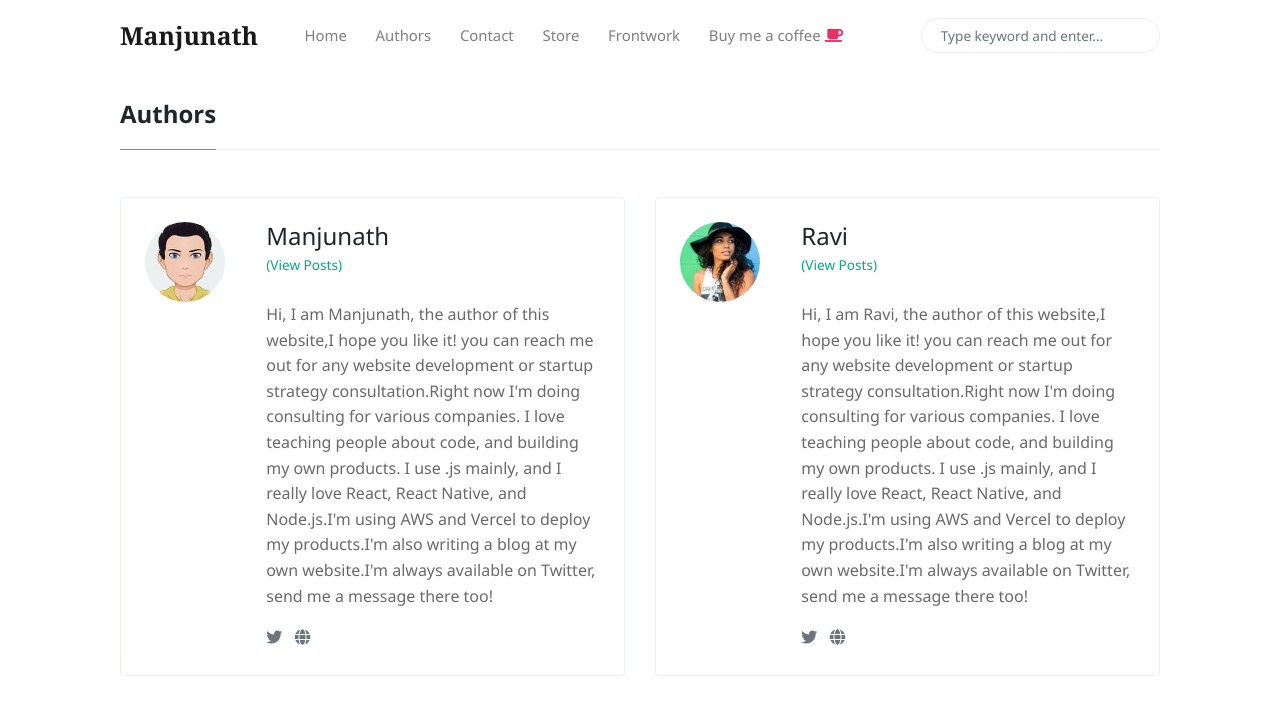
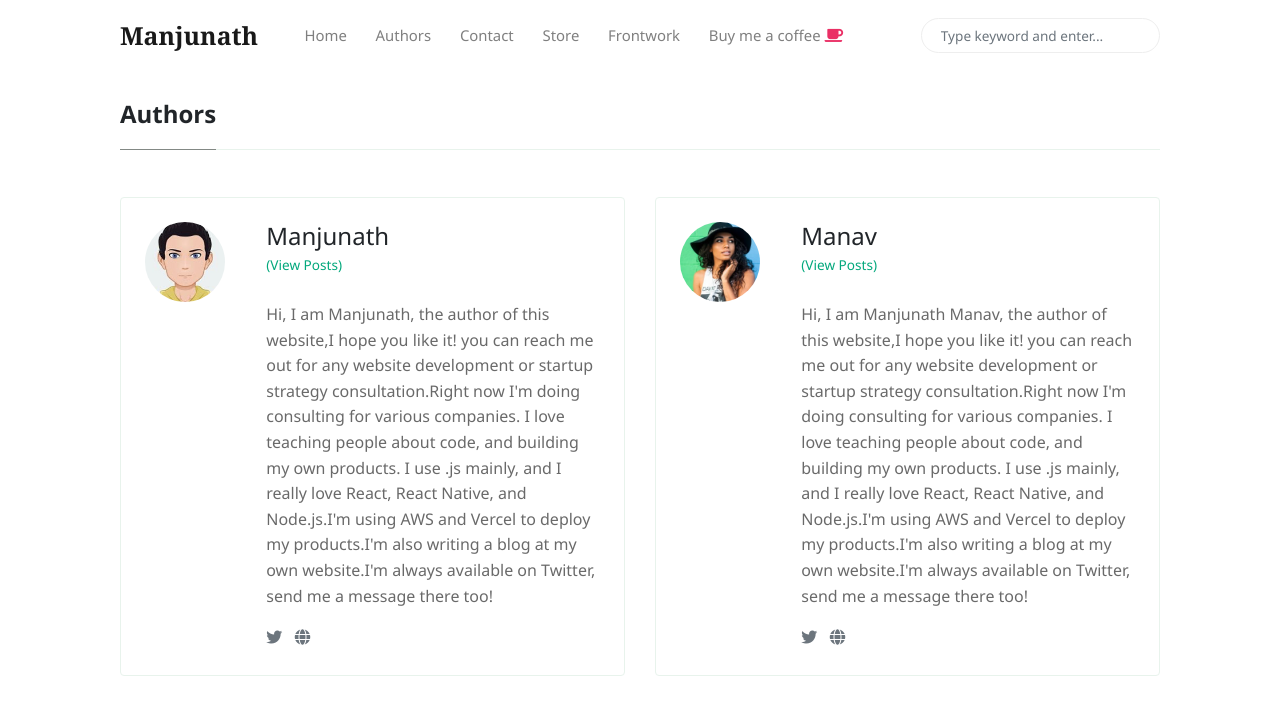
Before and after one commit to kalburgimanjunath/newtwoprofile, a Jekyll site: the page built from _pages/authors-list.html, in a window 1280 px wide. Shown: the top 715 px of the page. Built offline with Jekyll 4.4.1, drawn with Linux system fonts in a browser that asks for light colours; nearby versions of some CDN libraries.

Commit message:
Update _config.yml

```diff
--- a/_config.yml
+++ b/_config.yml
@@ -35,12 +35,12 @@
       bio:            "Hi, I am Manjunath, the author of this website,I hope you like it! you can reach me out for any website development or startup strategy consultation.Right now I'm doing consulting for various companies. I love teaching people about code, and building my own products. I use .js mainly, and I really love React, React Native, and Node.js.I'm using AWS and Vercel to deploy my products.I'm also writing a blog at my own website.I'm always available on Twitter, send me a message there too!"
       email:          manjunathkalburgi@gmail.com
       twitter:        https://twitter.com/kalburgimhubli
-    Ravi:
-      name:           Ravi
-      site:           https://ravi.github.io
+    Manav:
+      name:           Manav
+      site:           https://manav.github.io
       avatar:         /assets/images/avatar2.jpg
-      bio:            "Hi, I am Ravi, the author of this website,I hope you like it! you can reach me out for any website development or startup strategy consultation.Right now I'm doing consulting for various companies. I love teaching people about code, and building my own products. I use .js mainly, and I really love React, React Native, and Node.js.I'm using AWS and Vercel to deploy my products.I'm also writing a blog at my own website.I'm always available on Twitter, send me a message there too!"
-      email:          ravi@gmail.com
+      bio:            "Hi, I am Manjunath Manav, the author of this website,I hope you like it! you can reach me out for any website development or startup strategy consultation.Right now I'm doing consulting for various companies. I love teaching people about code, and building my own products. I use .js mainly, and I really love React, React Native, and Node.js.I'm using AWS and Vercel to deploy my products.I'm also writing a blog at my own website.I'm always available on Twitter, send me a message there too!"
+      email:          manav@gmail.com
       twitter:        https://twitter.com/ravihubli
 # Defaults
 defaults:
```
